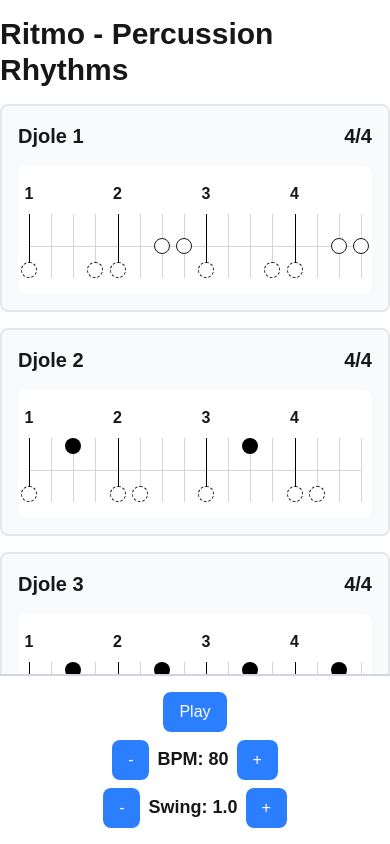
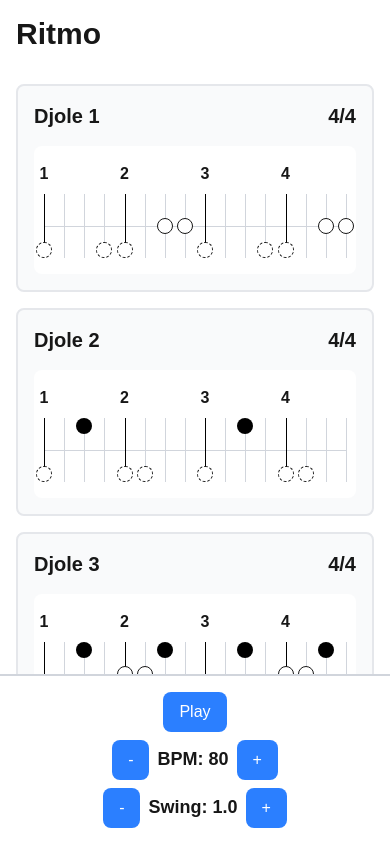
Before and after one commit to michaelgenesini/ritmo, a Next.js app: page / in a window 390 px wide. Built offline with nearby package versions, Linux system fonts and the light colour scheme; no server answers.

Commit message:
Mobile fixes

```diff
--- a/src/pages/index.tsx
+++ b/src/pages/index.tsx
@@ -86,13 +86,13 @@ export default function Ritmo() {
 
   return (
     <div className="flex flex-col h-screen mx-auto grow-0">
-      <div className="container mx-auto max-w-3xl py-4">
-        <h1 className="text-3xl font-bold">Ritmo - Percussion Rhythms</h1>
+      <div className="container mx-auto max-w-3xl p-4">
+        <h1 className="text-3xl font-bold">Ritmo</h1>
       </div>
 
       {/* Scrollable List */}
       <div className="h-full overflow-y-auto">
-        <div className="container mx-auto max-w-3xl flex flex-col space-y-4">
+        <div className="container mx-auto max-w-3xl flex flex-col space-y-4 p-4">
           {rhythms.map((rhythm, index) => (
             <Card
               key={index}
```
